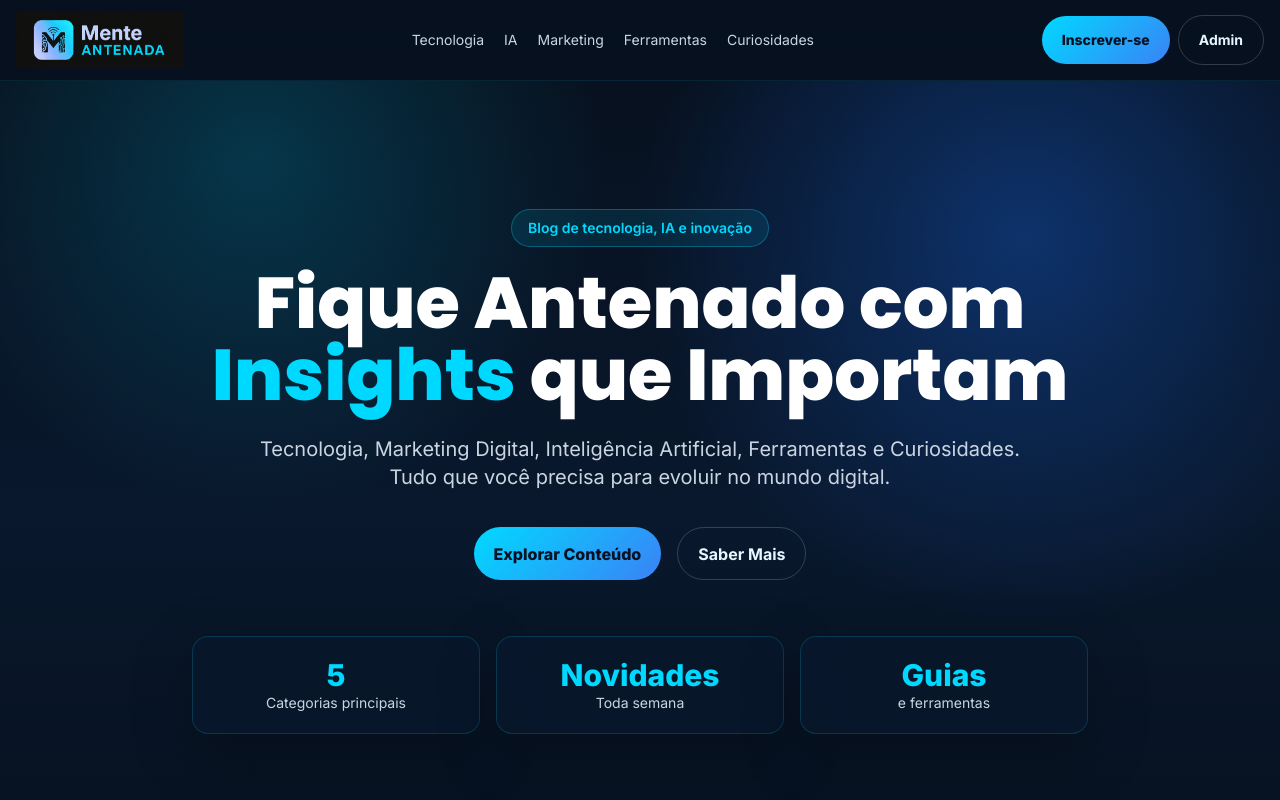
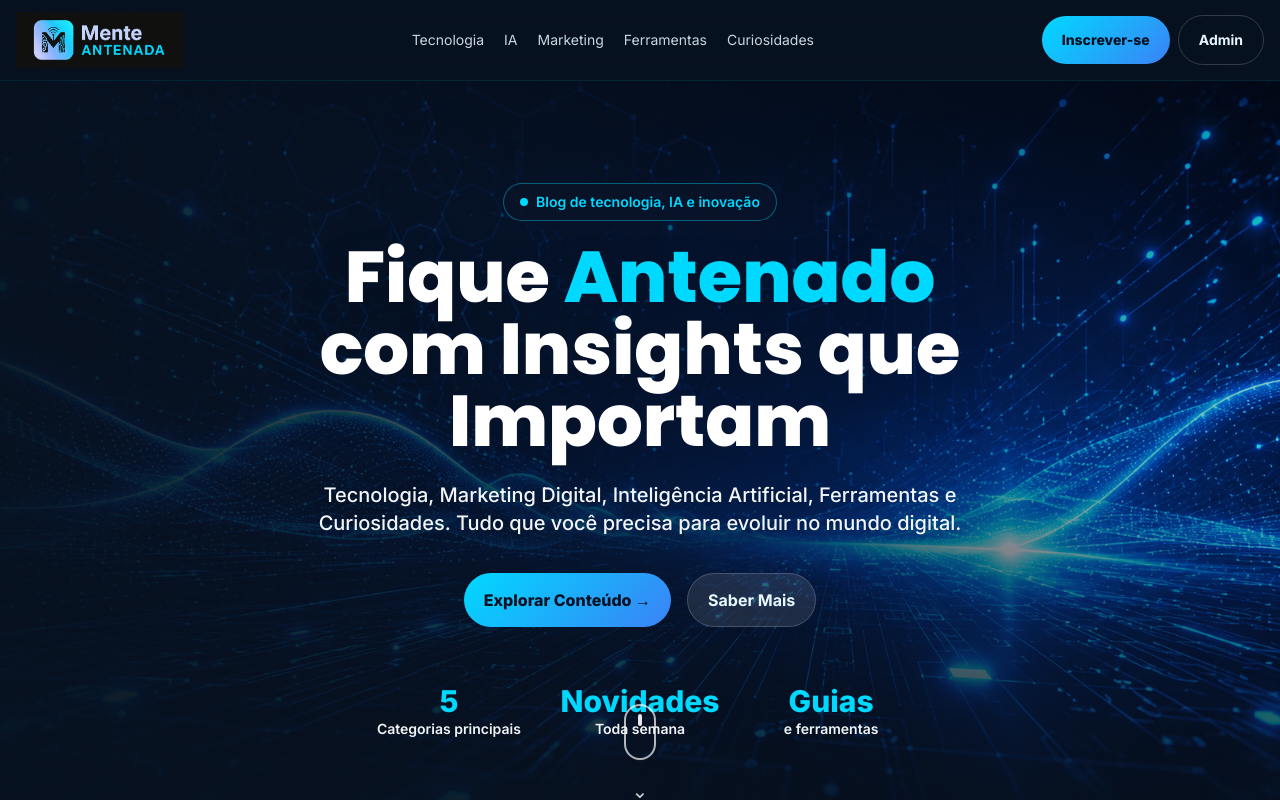
Before and after one commit to Davidbiririto/menteantenada-blog, a Next.js app: page / in a window 1280 px wide. Shown: the top 800 px of the page. Built offline with nearby package versions, Linux system fonts and the light colour scheme; no server answers; the database is empty.

Commit message:
Update Hero.tsx

```diff
--- a/components/Hero.tsx
+++ b/components/Hero.tsx
@@ -1,24 +1,68 @@
 import Link from 'next/link'
+import heroBg from '../hero-bg.png'
 
 export default function Hero() {
   return (
-    <section className="bg-grid relative overflow-hidden">
-      <div className="mx-auto max-w-7xl px-4 py-24 text-center md:py-32">
-        <p className="mx-auto mb-5 inline-flex rounded-full border border-cyanx/30 bg-cyanx/10 px-4 py-2 text-sm font-semibold text-cyanx">Blog de tecnologia, IA e inovação</p>
-        <h1 className="mx-auto max-w-5xl font-display text-4xl font-extrabold leading-tight md:text-7xl">
-          Fique Antenado com <span className="text-cyanx">Insights</span> que Importam
+    <section
+      className="relative min-h-[760px] overflow-hidden bg-cover bg-center bg-no-repeat"
+      style={{ backgroundImage: `url(${heroBg.src})` }}
+    >
+      <div className="absolute inset-0 bg-gradient-to-r from-ink/95 via-ink/65 to-ink/20" />
+      <div className="absolute inset-0 bg-gradient-to-b from-ink/10 via-transparent to-ink/85" />
+
+      <div className="relative z-10 mx-auto flex min-h-[760px] max-w-7xl flex-col items-center justify-center px-4 py-24 text-center">
+        <p className="mx-auto mb-5 inline-flex items-center gap-2 rounded-full border border-cyanx/40 bg-slate-900/45 px-4 py-2 text-sm font-semibold text-cyanx backdrop-blur-md">
+          <span className="h-2 w-2 rounded-full bg-cyanx" />
+          Blog de tecnologia, IA e inovação
+        </p>
+
+        <h1 className="mx-auto max-w-5xl font-display text-4xl font-extrabold leading-tight text-white drop-shadow-2xl md:text-7xl">
+          Fique <span className="text-cyanx">Antenado</span>
+          <br />
+          com Insights que
+          <br />
+          Importam
         </h1>
-        <p className="mx-auto mt-6 max-w-3xl text-lg leading-8 text-slate-300 md:text-xl">
-          Tecnologia, Marketing Digital, Inteligência Artificial, Ferramentas e Curiosidades. Tudo que você precisa para evoluir no mundo digital.
+
+        <p className="mx-auto mt-6 max-w-3xl text-lg font-medium leading-8 text-slate-100 drop-shadow md:text-xl">
+          Tecnologia, Marketing Digital, Inteligência Artificial, Ferramentas e Curiosidades.
+          Tudo que você precisa para evoluir no mundo digital.
         </p>
+
         <div className="mt-9 flex flex-wrap justify-center gap-4">
-          <Link href="#artigos" className="btn-primary">Explorar Conteúdo</Link>
-          <Link href="/sobre" className="btn-ghost">Saber Mais</Link>
+          <Link href="#artigos" className="btn-primary">
+            Explorar Conteúdo →
+          </Link>
+
+          <Link href="/sobre" className="btn-ghost border-white/30 bg-white/10 text-white hover:bg-white/20">
+            Saber Mais
+          </Link>
         </div>
-        <div className="mx-auto mt-14 grid max-w-4xl gap-4 md:grid-cols-3">
-          <div className="glass rounded-2xl p-5"><div className="text-3xl font-extrabold text-cyanx">5</div><div className="text-sm text-slate-300">Categorias principais</div></div>
-          <div className="glass rounded-2xl p-5"><div className="text-3xl font-extrabold text-cyanx">Novidades</div><div className="text-sm text-slate-300">Toda semana</div></div>
-          <div className="glass rounded-2xl p-5"><div className="text-3xl font-extrabold text-cyanx">Guias</div><div className="text-sm text-slate-300">e ferramentas</div></div>
+
+        <div className="mx-auto mt-14 grid max-w-4xl gap-8 text-white md:grid-cols-3">
+          <div>
+            <div className="text-3xl font-extrabold text-cyanx">5</div>
+            <div className="text-sm font-semibold text-slate-100">Categorias principais</div>
+          </div>
+
+          <div>
+            <div className="text-3xl font-extrabold text-cyanx">Novidades</div>
+            <div className="text-sm font-semibold text-slate-100">Toda semana</div>
+          </div>
+
+          <div>
+            <div className="text-3xl font-extrabold text-cyanx">Guias</div>
+            <div className="text-sm font-semibold text-slate-100">e ferramentas</div>
+          </div>
+        </div>
+
+        <div className="absolute bottom-10 left-1/2 -translate-x-1/2">
+          <div className="flex flex-col items-center gap-2 text-white/80">
+            <div className="flex h-14 w-8 animate-bounce items-start justify-center rounded-full border-2 border-white/70 p-2">
+              <span className="h-3 w-1 rounded-full bg-white/90" />
+            </div>
+            <span className="text-xl leading-none">⌄</span>
+          </div>
         </div>
       </div>
     </section>
```
